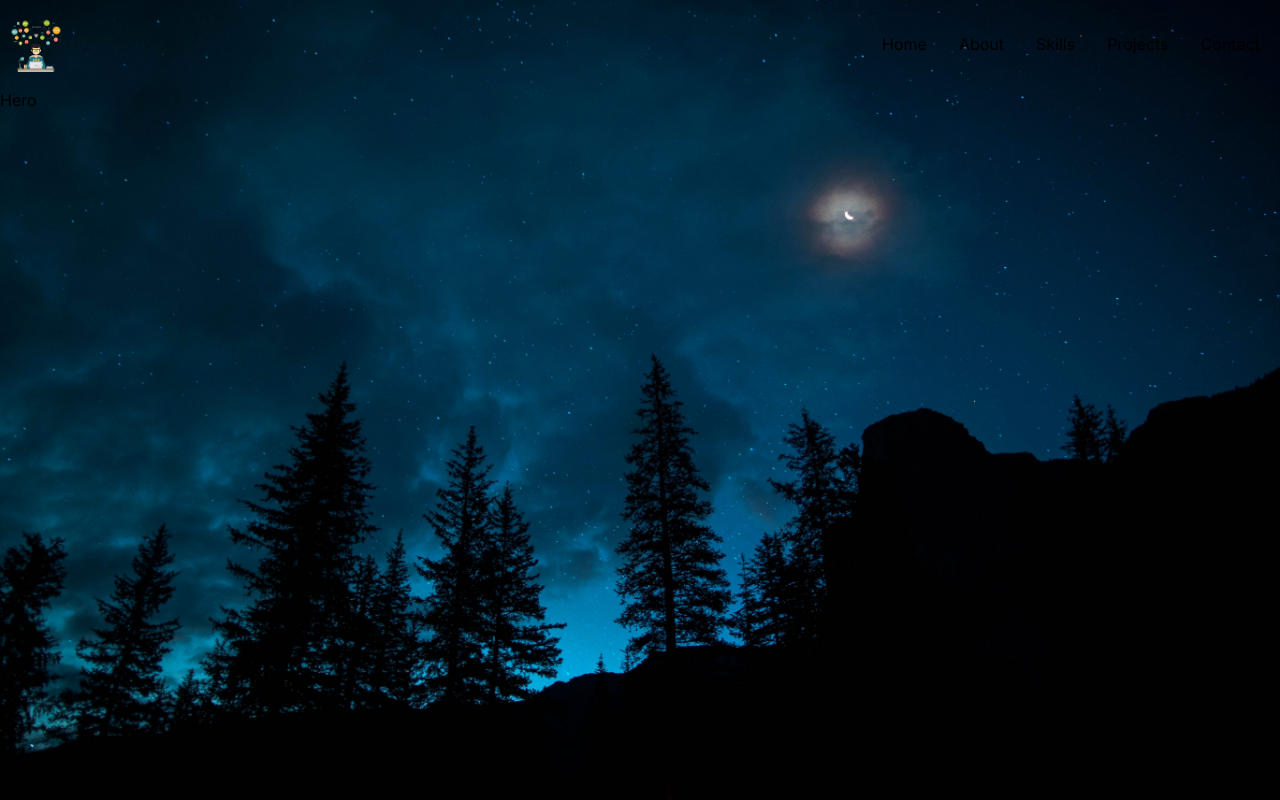
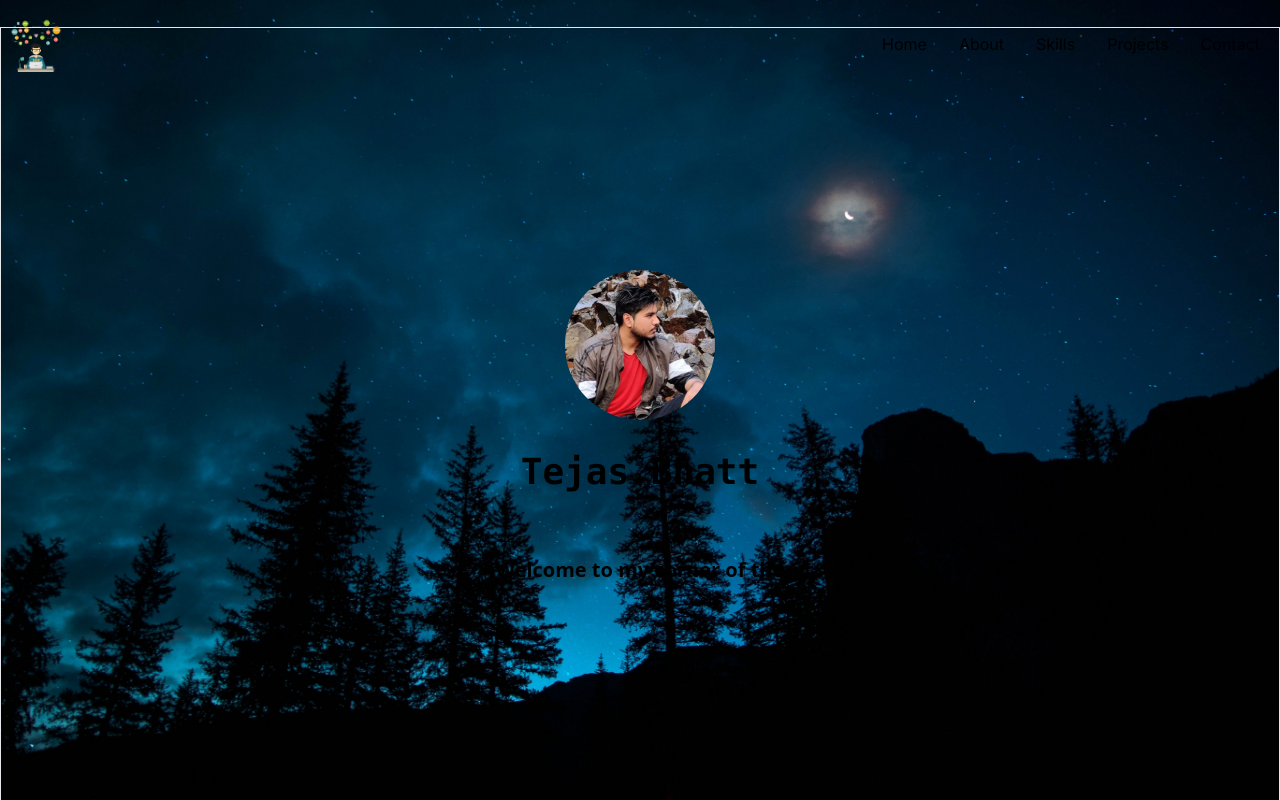
Before and after one commit to tejas1530/portfolio-nxt, a Next.js app: page / in a window 1280 px wide. Built offline with nearby package versions, Linux system fonts and the light colour scheme.

Commit message:
" hero "

```diff
--- a/app/globals.css
+++ b/app/globals.css
@@ -32,3 +32,8 @@ body {
     height: 100vh;
 
 }
+
+.showMenuNav{
+  background-image: url("../public/pexels-roberto-nickson-2885320.jpg");
+
+}
--- a/app/page.tsx
+++ b/app/page.tsx
@@ -5,15 +5,17 @@ import imgs from "../public/photo-1446941611757-91d2c3bd3d45.jpeg"
 import Hero from "@/components/Hero";
 
 
+
+
 export default function Home() {
   return (
-    <div className="mains" >
+    <div className="mains h-screen snap-y snap-mandatory overflow-scroll z-0 " >
 
       <Head>
         <title>Tejas Portfolio</title>
       </Head>
       <Header/>
-      <section id="hero" >
+      <section id="hero" className="snap-center  " >
           <Hero/>
       </section>
     </div>
--- a/components/Header.tsx
+++ b/components/Header.tsx
@@ -6,13 +6,34 @@ import { motion } from "framer-motion"
 
 type Props = {}
 
+const variants = {
+    open: {
+        opacity: 1,
+        x: 0,
+        transition: {
+            duration: 0.5, // Adjust the animation duration as needed
+            ease: "easeInOut",
+        },
+    },
+    closed: {
+        opacity: 0,
+        x: "-100%",
+        transition: {
+            duration: 0.5, // Adjust the animation duration as needed
+            ease: "easeInOut",
+        },
+    },
+
+};
+
+
 const Header = (props: Props) => {
     const [isNavOpen, setIsNavOpen] = React.useState(false);
 
     const variants = {
         open: { opacity: 1, x: 0 },
         closed: { opacity: 0, x: "-100%" },
-      }
+    }
 
     return (
         <header className='top-0 sticky'>
@@ -60,9 +81,10 @@ const Header = (props: Props) => {
                             <span className="block h-0.5 w-8 animate-pulse bg-gray-200"></span>
                         </div>
                         <motion.div
-                            animate={isNavOpen?"open":"close"}
+                            initial="closed"
+                            animate={isNavOpen ? "open" : "close"}
                             variants={variants}
-                            className={`${isNavOpen ? "showMenuNav" : "hideMenuNav"}  `} >
+                            className={`${isNavOpen ? "showMenuNav" : "hideMenuNav"} z-10 `} >
                             <div
                                 className="absolute top-0 right-0 px-8 py-8 bg-transparent  "
                                 onClick={() => setIsNavOpen(false)}
@@ -72,7 +94,9 @@ const Header = (props: Props) => {
                             <ul
 
                                 className="flex flex-col items-center justify-between min-h-[250px] ">
-                                <li className="border-b border-gray-400 my-8 uppercase">
+                                <li
+
+                                    className="border-b border-gray-400 my-8 uppercase">
                                     <a href="/home">Home</a>
                                 </li> <li className="border-b border-gray-400 my-8 uppercase">
                                     <a href="/about">About</a>
@@ -116,7 +140,7 @@ const Header = (props: Props) => {
         height: 100vh;
         top: 0;
         left: 0;
-        background: transparent;
+        // background:inherit;
         z-index: 10;
         display: flex;
         flex-direction: column;
--- a/components/Hero.tsx
+++ b/components/Hero.tsx
@@ -1,12 +1,45 @@
-import React from 'react'
+'use client'
+import React from "react";
+import { Cursor, useTypewriter } from "react-simple-typewriter";
+
+import Image from "next/image";
+import dp from "../public/106841205.jpeg"
+
+type Props = {};
+
+function Hero({ }: Props) {
+  const [text, count] = useTypewriter({
+    words: [
+      "Hi There",
+      "I am a Full-Stack Developer"
+    ],
+
+    delaySpeed: 2000
+
+  })
+
+  const [text2, count2] = useTypewriter({
+    words: [
+      "Welcome to my corner of the internet!",
+      "I'm thrilled to have you here."
 
 
-type Props = {}
+    ],
+    loop: true,
+    delaySpeed: 2000
+  })
+  return <div className=" h-screen flex flex-col   space-y-8 items-center justify-center  text-center overflow-hidden border  " >
 
-function Hero({}: Props) {
-  return (
-    <div>Hero</div>
-  )
+    <Image
+      src={dp}
+      alt="dp"
+      className=" h-[150px] w-[150px] rounded-full relative z-0 mx-auto object-cover "
+    />
+    <h1 className="text-4xl font-bold font-mono " >Tejas Bhatt</h1>
+    <h1 className="text-2xl font-bold font-mono" >{text}</h1>
+    <p className="text-xl font-bold font-sans" >{text2}</p>
+
+  </div>;
 }
 
-export default Hero
+export default Hero;
```
Also changed, not shown: public/Screenshot from 2023-08-07 02-55-40.png (added).
